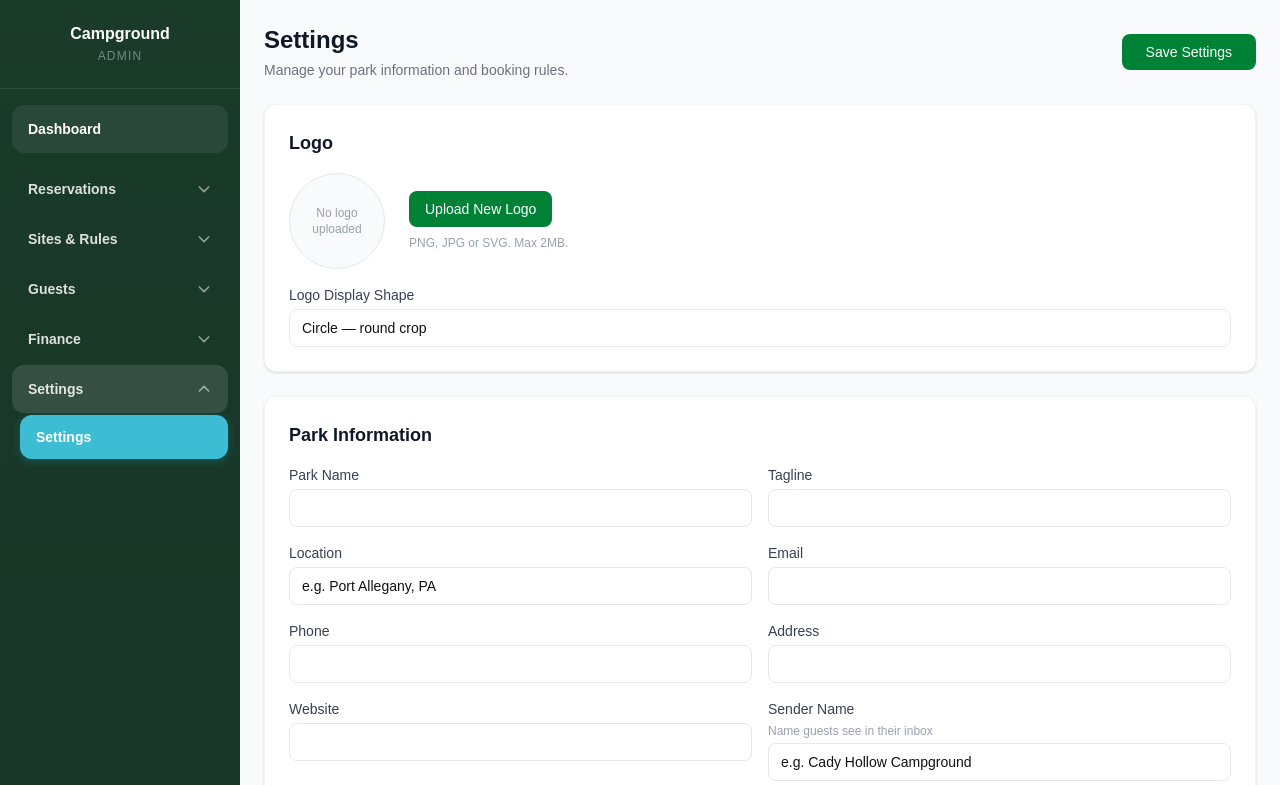
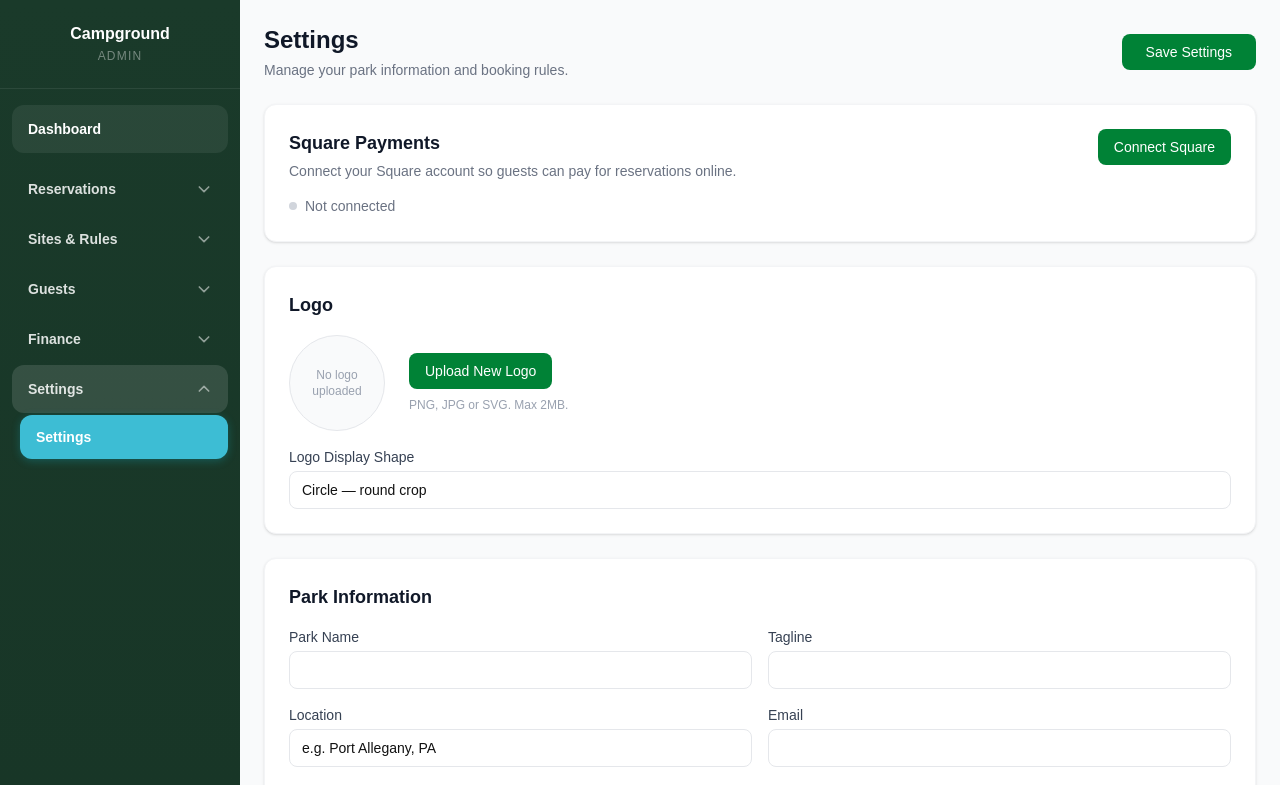
Before and after one commit to Cadyhollow/campground-reservation-template, a Next.js app: page /admin/settings in a window 1280 px wide. Shown: the top 785 px of the page. Built offline with nearby package versions, Linux system fonts and the light colour scheme; no server answers; the database is empty.

Commit message:
Add Square Payments card to settings (synced from Lakeshore)

```diff
--- a/app/admin/settings/page.tsx
+++ b/app/admin/settings/page.tsx
@@ -58,6 +58,7 @@ export default function SettingsPage() {
   const [settingsId, setSettingsId] = useState(null)
   const [loading, setLoading] = useState(true)
   const [saving, setSaving] = useState(false)
+  const [squareConnected, setSquareConnected] = useState<boolean | null>(null)
   const [plan, setPlan] = useState('trailhead')
   const [uploadingLogo, setUploadingLogo] = useState(false)
   const fileInputRef = useRef<HTMLInputElement>(null)
@@ -200,6 +201,13 @@ export default function SettingsPage() {
     fetchSettings()
   }
 
+  useEffect(() => {
+    fetch('/api/square/status')
+      .then(res => res.json())
+      .then(data => setSquareConnected(!!data.connected))
+      .catch(() => setSquareConnected(false))
+  }, [])
+
   if (loading) return <div className="flex items-center justify-center h-64"><div className="text-gray-500">Loading settings...</div></div>
 
   return (
@@ -217,6 +225,30 @@ export default function SettingsPage() {
 
       <div className="space-y-6">
 
+        {/* Square Payments */}
+        <div className="bg-white rounded-xl shadow-sm border border-gray-100 p-6">
+          <div className="flex items-start justify-between gap-4 flex-wrap">
+            <div className="flex-1 min-w-0">
+              <h3 className="text-lg font-semibold text-gray-900 mb-1">Square Payments</h3>
+              <p className="text-sm text-gray-500 mb-3">Connect your Square account so guests can pay for reservations online.</p>
+              {squareConnected === true && (
+                <div className="inline-flex items-center gap-2 text-sm text-green-700">
+                  <div className="w-2 h-2 rounded-full bg-green-500"></div>
+                  Connected
+                </div>
+              )}
+              {squareConnected === false && (
+                <div className="inline-flex items-center gap-2 text-sm text-gray-500">
+                  <div className="w-2 h-2 rounded-full bg-gray-300"></div>
+                  Not connected
+                </div>
+              )}
+            </div>
+            <a href="/admin/settings/square" className="bg-green-700 text-white px-4 py-2 rounded-lg text-sm font-medium hover:bg-green-800 whitespace-nowrap">
+              {squareConnected ? 'Manage' : 'Connect Square'}
+            </a>
+          </div>
+        </div>
         {/* Logo */}
         <div className="bg-white rounded-xl shadow-sm border border-gray-100 p-6">
           <h3 className="text-lg font-semibold text-gray-900 mb-4">Logo</h3>
```
